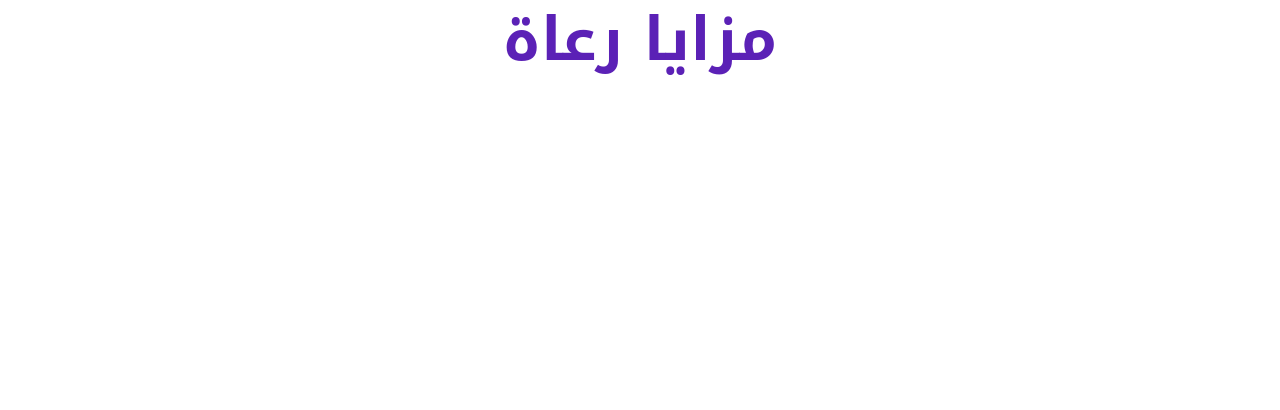
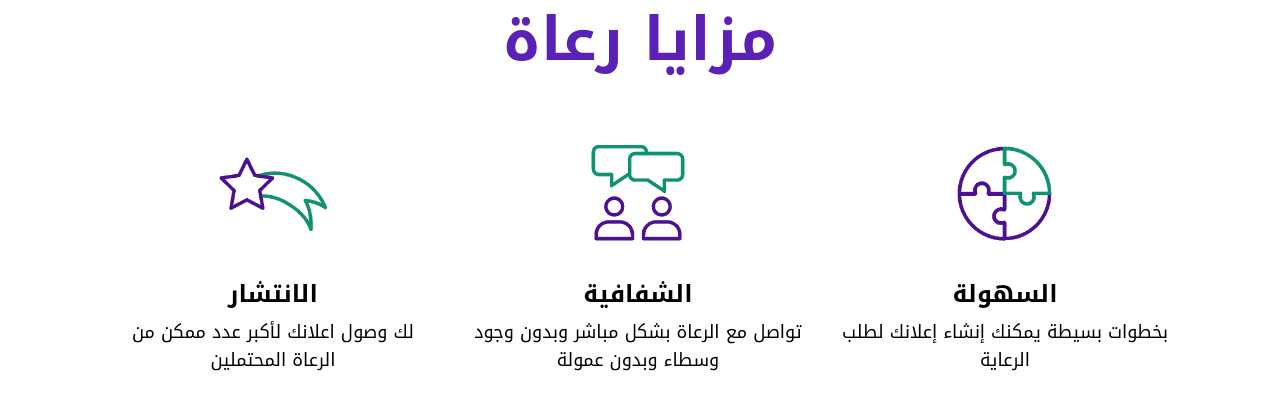
Before and after one commit to Abdoullah10/ro3ah, a Next.js app: page / in a window 1280 px wide. Shown: the part 1006-1416 px from the top of the page. Before the commit the page ends 1116 px from the top, so only its background shows below. Built offline with nearby package versions, Linux system fonts and the light colour scheme; a web font is replaced by a local one.

Commit message:
new changes

```diff
--- a/src/app/layout.js
+++ b/src/app/layout.js
@@ -1,5 +1,5 @@
 import "./globals.css";
-import Img from "./image";
+import Img from "../ui/image";
 export const metadata = {
   title: "ABOU-Game",
   description: "game of guess",
--- a/src/app/page.js
+++ b/src/app/page.js
@@ -1,6 +1,7 @@
-import Logo from "./logo";
-import Br from "./brain";
-import C from "./logo";
+import Logo from "../ui/logo";
+import Br from "../ui/brain";
+import C from "../ui/logo";
+import Gif from "@/ui/gif";
 export default function Home() {
   return (
     <div>
@@ -42,12 +43,12 @@ export default function Home() {
     </div>
     <div className="flex justify-center items-center  h-120   bg-gray-100"><video width={700} height={700} controls src="/v.mp4" type="video/mp4"/>
   </div>
-  <div className="flex flex-col items-center py-10">
-    <h1 className="text-6xl font-black text-violet-800 font-kufi ">مزايا رعاة</h1>
-    <div className="flex justify-around space-x-5">
-      <div></div>
-      <div></div>
-      <div></div>
+  <div className="flex flex-col items-center py-10 space-y-16">
+    <h1 className="flex text-center text-6xl font-black  text-violet-800 font-kufi ">مزايا رعاة</h1>
+    <div className="flex flex-row-reverse  text-center px-28 justify-between space-x-5 w-full">
+      <div className="flex flex-col    items-center"><Gif src="/facile.gif" alt="facile"/><br/><h1 className="font-kufi font-bold text-2xl">السهولة</h1><h1 className="mt-2 font-kufi font-medium text-lg" >بخطوات بسيطة يمكنك إنشاء إعلانك لطلب <br/>الرعاية</h1></div>
+      <div className="flex flex-col    items-center"><Gif src="/c.gif" alt="الشفافية"/><br/><h1 className="font-kufi font-bold text-2xl">الشفافية</h1><h1 className="mt-2 font-kufi font-medium text-lg">تواصل مع الرعاة بشكل مباشر وبدون وجود<br/>وسطاء وبدون عمولة</h1></div>
+      <div className="flex flex-col    items-center"><Gif src="/e.gif" alt="الإنتشار"/><br/><h1 className="font-kufi font-bold text-2xl">الانتشار</h1><h1 className="mt-2 font-kufi font-medium text-lg"> لك وصول اعلانك لأكبر عدد ممكن من<br/>الرعاة المحتملين</h1></div>
     </div>
 
 
--- /dev/null
+++ b/src/ui/gif.jsx
@@ -0,0 +1,6 @@
+import Image from "next/image"
+export default function Gif(props) {
+  return (<Image src={props.src} alt={props.alt} width={120} height={120} />
+
+  )
+}
```
Also changed, not shown: public/e.gif (added), public/facile.gif (added), src/ui/brain.jsx (renamed from src/app/brain.jsx), src/ui/image.jsx (renamed from src/app/image.jsx), src/ui/logo.jsx (renamed from src/app/logo.jsx).
